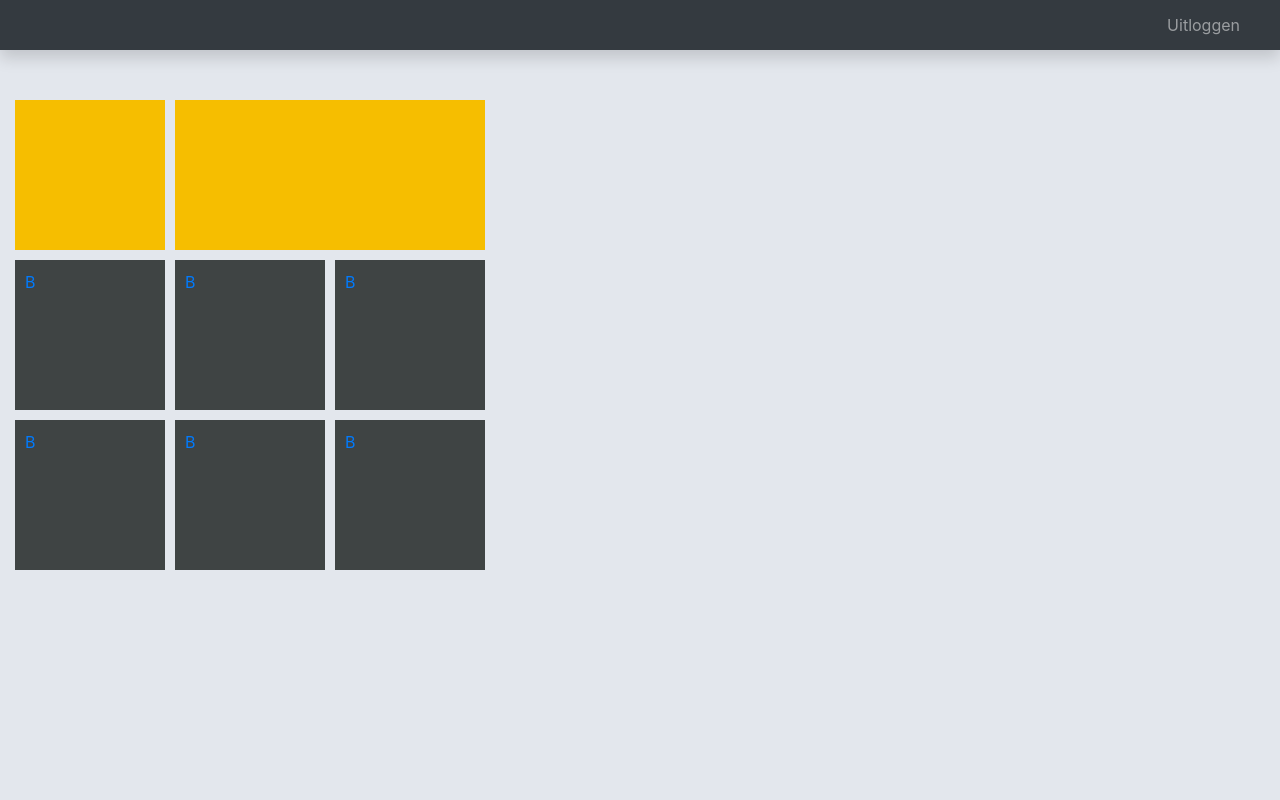
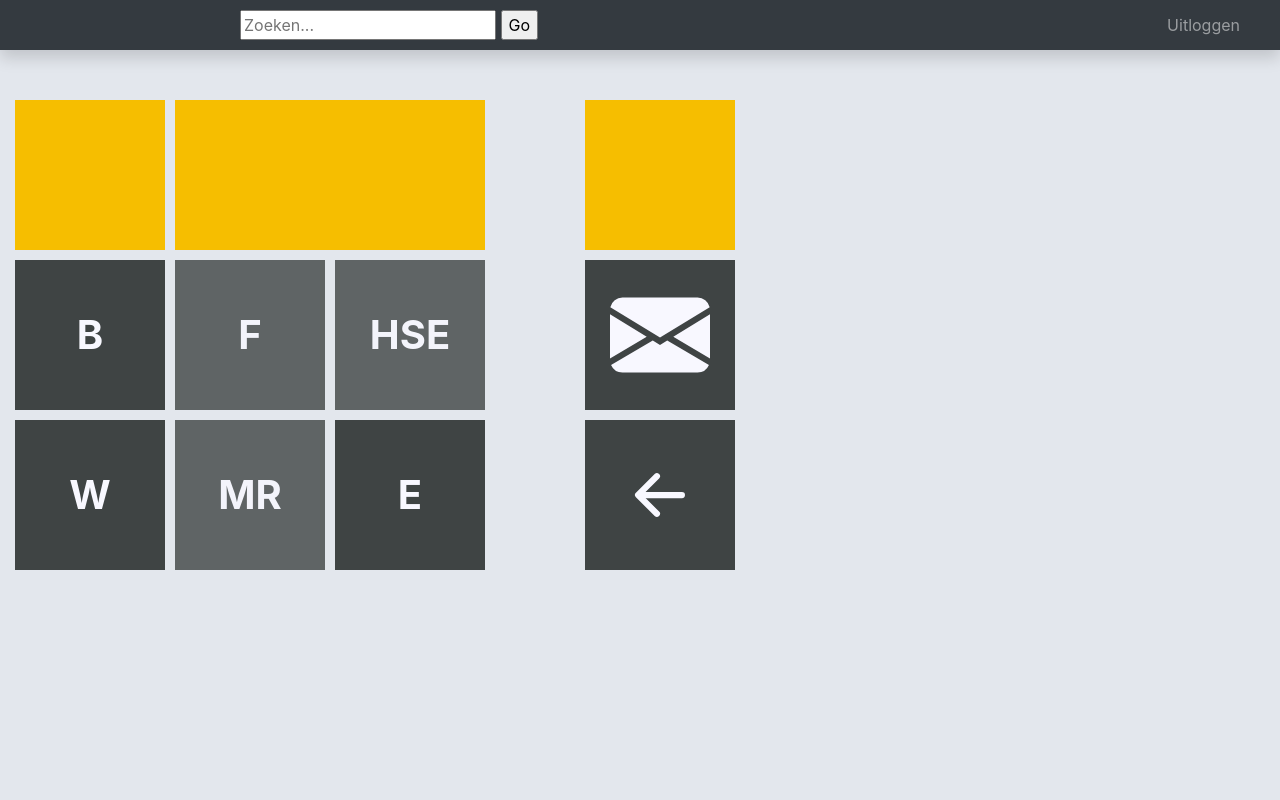
Before and after one commit to alterlai/supportal, a Symfony app: template templates/pages/disciplines.html.twig in a window 1280 px wide. Run offline with Twig, Linux system fonts and the light colour scheme; the template is opened without the code that fills it, so the values that code supplies are empty; some libraries are stand-ins or nearby versions.

Commit message:
Document page en search functie

```diff
--- a/public/web/css/design1.css
+++ b/public/web/css/design1.css
@@ -75,13 +75,42 @@ grid-item svg {
     grid-template-columns: 150px 150px 150px;
     grid-gap: 10px;
 }
-.discipline-grid-container > * {
+.discipline-grid-container > *{
     height: 150px;
     padding: 10px;
 }
+.discipline-grid-container .yellow { font-size: 20px; }
 
+.grid-col-1 {
+    grid-template-columns: 150px;
+    grid-gap: 10px;
+    display: grid;
+}
+.grid-col-1 > * {
+    height: 150px;
+    padding: 10px;
+}
+.grid-col-1 > .antraciet {
+    display: flex;
+    justify-content: center;
+    align-items: center;
+    color: ghostwhite;
+}
+.discipline-grid-container .antraciet {
+    display: flex;
+    align-items: center;
+    justify-content: center;
+    font-size: 40px;
+    font-weight: bold;
+    color: ghostwhite;
+
+}
+.discipline-grid-container .disabled { opacity: 80%; }
+.discipline-grid-container a:hover { text-decoration: none; }
+.grid-col-1 svg {height: 100px; width: 100px;}
 .g-span-2-3 {
     grid-column-start: 2;
     grid-column-end: 4;
-    font-size: ;
 }
+
+.ml-10 { margin-left: 100px;}
--- a/public/web/css/main.css
+++ b/public/web/css/main.css
@@ -14,7 +14,7 @@
 body, html {
     height: 100%;
     width: 100%;
-    position: fixed;
+    position: absolute;
     top: 0;
     background: var(--bg-light);
     padding-top: var(--nav-size);
--- a/public/web/js/main.js
+++ b/public/web/js/main.js
@@ -0,0 +1,3 @@
+$(document).ready(function() {
+   $('.dataTable').DataTable();
+});
--- a/templates/base.html.twig
+++ b/templates/base.html.twig
@@ -2,10 +2,11 @@
 <html>
     <head>
         <meta charset="UTF-8">
-        <title>{{ app.user.organisation }} | {% block title %}{% endblock %}</title>
+        <title>{% block title %}{% endblock %}</title>
         <link rel="stylesheet" href="{{ asset('web/css/bootstrap.min.css') }}">
         <link rel="stylesheet" href="{{ asset('web/css/main.css') }}">
         <link rel="stylesheet" href="{{ asset('web/css/design1.css') }}">
+        <link rel="stylesheet" type="text/css" href="https://cdn.datatables.net/1.10.20/css/jquery.dataTables.min.css"/>
         {% block stylesheets %}{% endblock %}
     </head>
     <body>
@@ -14,6 +15,7 @@
         <script src="{{ asset('web/js/jquery-3.4.1.min.js') }}"></script>
         <script src="{{ asset('web/js/bootstrap.min.js') }}"></script>
         <script src="{{ asset('web/js/main.js') }}"></script>
+        <script type="text/javascript" src="https://cdn.datatables.net/v/bs4/dt-1.10.20/fh-3.1.6/r-2.2.3/datatables.min.js"></script>
         {% block javascripts %}{% endblock %}
     </body>
 </html>
--- a/templates/pages/disciplines.html.twig
+++ b/templates/pages/disciplines.html.twig
@@ -3,16 +3,36 @@
 {% block body %}
     {% include 'partials/navbar.html.twig' %}
     <div class="container-fluid">
-        <div class="content">
-            <div class="discipline-grid-container">
-                <div class="yellow">{{ building.locatie }}</div>
-                <div class="yellow g-span-2-3">{{ building.name }}</div>
-                <a href="#" class="antraciet">B</a>
-                <a href="#" class="antraciet">B</a>
-                <a href="#" class="antraciet">B</a>
-                <a href="#" class="antraciet">B</a>
-                <a href="#" class="antraciet">B</a>
-                <a href="#" class="antraciet">B</a>
+        <div class="content d-flex">
+            <div class="d-inline-block">
+                <div class="discipline-grid-container">
+                    <div class="yellow">{{ building.locatie }}</div>
+                    <div class="yellow g-span-2-3">{{ building.name }}</div>
+                    <a href="{{ path('documents', {buildingCode: building.code, disciplineCode: 'B'}) }}" class="antraciet">B</a>
+                    <div class="antraciet disabled">F</div>
+                    <div class="antraciet disabled">HSE</div>
+                    <a href="{{ path('documents', {buildingCode: building.code, disciplineCode: 'W'}) }}" class="antraciet">W</a>
+                    <div class="antraciet disabled">MR</div>
+                    <a href="{{ path('documents', {buildingCode: building.code, disciplineCode: 'E'}) }}" class="antraciet">E</a>
+                </div>
+            </div>
+            <div class="ml-10 d-inline-block">
+                <div class="grid-col-1">
+                    <div class="yellow"></div>
+                    <a class="antraciet" href="mailto:info@iqsupportbv.nl">
+                        <svg class="bi bi-envelope-fill" width="1em" height="1em" viewBox="0 0 16 16"
+                             fill="currentColor"
+                             xmlns="http://www.w3.org/2000/svg">
+                            <path d="M.05 3.555L8 8.414l7.95-4.859A2 2 0 0014 2H2A2 2 0 00.05 3.555zM16 4.697l-5.875 3.59L16 11.743V4.697zm-.168 8.108L9.157 8.879 8 9.586l-1.157-.707-6.675 3.926A2 2 0 002 14h12a2 2 0 001.832-1.195zM0 11.743l5.875-3.456L0 4.697v7.046z"/>
+                        </svg>
+                    </a>
+                    <a class="antraciet" href="{{ path('buildings') }}">
+                        <svg class="bi bi-arrow-left-short" width="1em" height="1em" viewBox="0 0 16 16" fill="currentColor" xmlns="http://www.w3.org/2000/svg">
+                            <path fill-rule="evenodd" d="M7.854 4.646a.5.5 0 010 .708L5.207 8l2.647 2.646a.5.5 0 01-.708.708l-3-3a.5.5 0 010-.708l3-3a.5.5 0 01.708 0z" clip-rule="evenodd"/>
+                            <path fill-rule="evenodd" d="M4.5 8a.5.5 0 01.5-.5h6.5a.5.5 0 010 1H5a.5.5 0 01-.5-.5z" clip-rule="evenodd"/>
+                        </svg>
+                    </a>
+                </div>
             </div>
         </div>
     </div>
--- a/templates/partials/navbar.html.twig
+++ b/templates/partials/navbar.html.twig
@@ -6,6 +6,10 @@
         </button>
 
         <div class="collapse navbar-collapse">
+            <form action="{{ path('search') }}" method="get">
+                <input type="text" name="search" placeholder="Zoeken...">
+                <input type="submit" value="Go">
+            </form>
             <ul class="navbar-nav px-3 ml-auto">
                 <li class="nav-item">
                     <span class="navbar-text username">{{ app.user.username }}</span>
```
Also changed, not shown: src/Controller/MockDocumentsController.php (added, +30 -0 lines), src/Controller/PageController.php (+13 -12 lines), src/Repository/DocumentRepository.php (+32 -10 lines), templates/mock_documents/index.html.twig (added, +20 -0 lines), templates/pages/documents.html.twig (+35 -5 lines).
